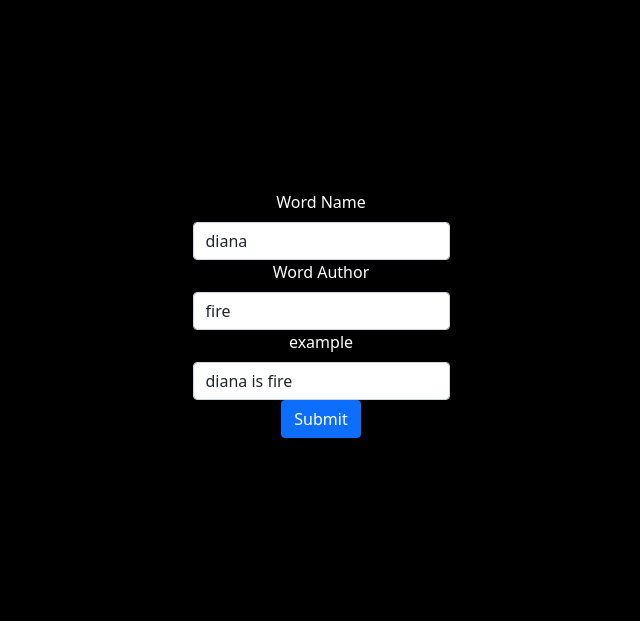
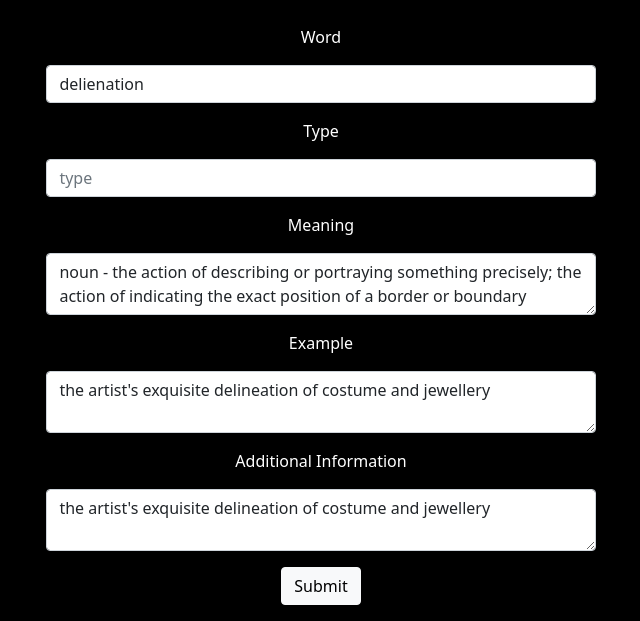
Before and after one commit to Diana-Deluvian/30k1k, a React app: page /editWord/1 in a window 1280 px wide. Shown: the part 181-802 px from the top of the page, without its empty margins (319-959 px from the left). Built offline with nearby package versions, Linux system fonts and the light colour scheme; a web font is replaced by a local one.

Commit message:
improved words styling

```diff
--- a/src/components/SingleWord.js
+++ b/src/components/SingleWord.js
@@ -3,7 +3,8 @@ import WordsContext from '../context/WordsContext';
 
 const Word = () => {
     const { words, setWords } = useContext(WordsContext);
-    let {wordname, meaning, example, additionalInfo, id } = words.at(0);
+    let {wordname, meaning, example, additionalInfo, type, id } = words.at(-1);
+    console.log(words);
     //gets the last word
     return (
         <div className="single-word">
@@ -11,7 +12,7 @@ const Word = () => {
       <p className="type">verb</p>
       <p className="definition">{meaning}</p>
       <p className="example">"{example}"</p>
-      <p className="additionalInfo"></p>
+      <p className="additionalInfo">{additionalInfo}</p>
     </div>
     )
 }
--- a/src/components/Word.js
+++ b/src/components/Word.js
@@ -8,21 +8,22 @@ const Word = ({
   wordname,
   meaning,
   example,
+  type,
   handleRemoveWord
 }) => {
     const history = useHistory();
   return (
-    <Card style={{ width: '18rem' }} className="book">
+    <Card style={{ maxWidth: '80ch'}} className="word">
       <Card.Body>
-        <Card.Title className="book-title">{wordname}</Card.Title>
-        <div className="book-details">
-          <div>Definition: {meaning}</div>
+        <Card.Title className="word-title">{wordname}</Card.Title>
+        <div className="word-details">
+          <div>Definition: {type} - {meaning}</div>
           <div>Example: {example} </div>
         </div>
-        <Button variant="primary" onClick={() => history.push(`/editWord/${id}`)}>
+        <Button variant="light" onClick={() => history.push(`/editWord/${id}`)}>
             Edit
         </Button>{' '}
-        <Button variant="danger" onClick={() => handleRemoveWord(id)}>
+        <Button variant="dark" onClick={() => handleRemoveWord(id)}>
           Delete
         </Button>
       </Card.Body>
--- a/src/components/WordForm.js
+++ b/src/components/WordForm.js
@@ -14,7 +14,7 @@ const WordForm = (props) => {
 
 
   const [errorMsg, setErrorMsg] = useState('');
-  const { wordname, meaning, example } = word;
+  const { wordname, type, meaning, example, additionalInfo } = word;
 
   const handleOnSubmit = (event) => {
     event.preventDefault();
@@ -31,43 +31,65 @@ const WordForm = (props) => {
   };
 
   return (
-    <div className="main-form">
+    <div className="word-form">
       {errorMsg && <p className="errorMsg">{errorMsg}</p>}
       <Form onSubmit={handleOnSubmit}>
         <Form.Group controlId="wordname">
-          <Form.Label>Word Name</Form.Label>
+          <Form.Label>Word</Form.Label>
           <Form.Control
             className="input-control"
             type="text"
             name="wordname"
             value={wordname}
-            placeholder="Enter name of word"
+            placeholder="word"
+            onChange={handleInputChange}
+          />
+        </Form.Group>
+        <Form.Group controlId="type">
+          <Form.Label>Type</Form.Label>
+          <Form.Control
+            className="input-control"
+            type="text"
+            name="type"
+            value={type}
+            placeholder="type"
             onChange={handleInputChange}
           />
         </Form.Group>
         <Form.Group controlId="meaning">
-          <Form.Label>Word Author</Form.Label>
+          <Form.Label>Meaning</Form.Label>
           <Form.Control
             className="input-control"
-            type="text"
+            as="textarea"
             name="meaning"
             value={meaning}
-            placeholder="Enter name of meaning"
+            placeholder="the dictionary definition of the word"
             onChange={handleInputChange}
           />
         </Form.Group>
         <Form.Group controlId="example">
-          <Form.Label>example</Form.Label>
+          <Form.Label>Example</Form.Label>
           <Form.Control
             className="input-control"
-            type="text"
+            as="textarea"
             name="example"
             value={example}
-            placeholder="Enter example"
+            placeholder="demonstrate the use of the word"
             onChange={handleInputChange}
           />
         </Form.Group>
-        <Button variant="primary" type="submit" className="submit-btn">
+        <Form.Group controlId="additionalInfo">
+          <Form.Label>Additional Information</Form.Label>
+          <Form.Control
+            className="input-control"
+            as="textarea"
+            name="additionalInfo"
+            value={additionalInfo}
+            placeholder="any other relevant information goes here"
+            onChange={handleInputChange}
+          />
+        </Form.Group>
+        <Button variant="light" type="submit" className="submit-btn">
           Submit
         </Button>
       </Form>
--- a/src/components/WordsList.js
+++ b/src/components/WordsList.js
@@ -1,4 +1,3 @@
-import _ from 'lodash';
 import Word from './Word';
 import React, { useContext } from 'react';
 import WordsContext from '../context/WordsContext';
--- a/src/router/AppRouter.js
+++ b/src/router/AppRouter.js
@@ -14,17 +14,19 @@ import BooksContext from '../context/BooksContext';
 import WordsContext from '../context/WordsContext';
 
 const DATA = [{
-  wordname: "diana",
-  meaning: "fire",
-  example: "diana is fire",
-  additionalInfo: "yo",
+  wordname: "delienation",
+  type: "verb",
+  meaning: "noun - the action of describing or portraying something precisely; the action of indicating the exact position of a border or boundary",
+  example: "the artist's exquisite delineation of costume and jewellery",
+  additionalInfo: "the artist's exquisite delineation of costume and jewellery",
   id: "1"
 },
 {
-  wordname: "diana",
-  meaning: "fire",
-  example: "diana is fire",
-  additionalInfo: "",
+  wordname: "mendacious",
+  type: "yolo",
+  meaning: "adjective - not telling the truth; lying",
+  example: "mendacious propaganda",
+  additionalInfo: "the artist's exquisite delineation of costume and jewellery",
   id: "2"
 }
 ]
--- a/src/styles.scss
+++ b/src/styles.scss
@@ -74,4 +74,35 @@ header {
     color: $gray-500;
     margin-top: -1rem;
   }
+
+  .additionalInfo {
+    font-size: 1rem;
+    color: $gray-500;
+  }
 }
+
+.word {
+  background-color: black;
+  margin-bottom: 1rem;
+  * {
+    padding: 0.5rem;
+  }
+
+  &-title {
+    margin-bottom: 0;
+    font-family: "Pirata One";
+    font-size: 1.8rem;
+  }
+
+  .btn {
+    width: 6rem;
+    margin: 0 0.5rem;
+  }
+
+  &-form {
+    min-width: 60ch;
+    * {
+      margin: 0.5rem 0;
+    }
+  }
+}
```
